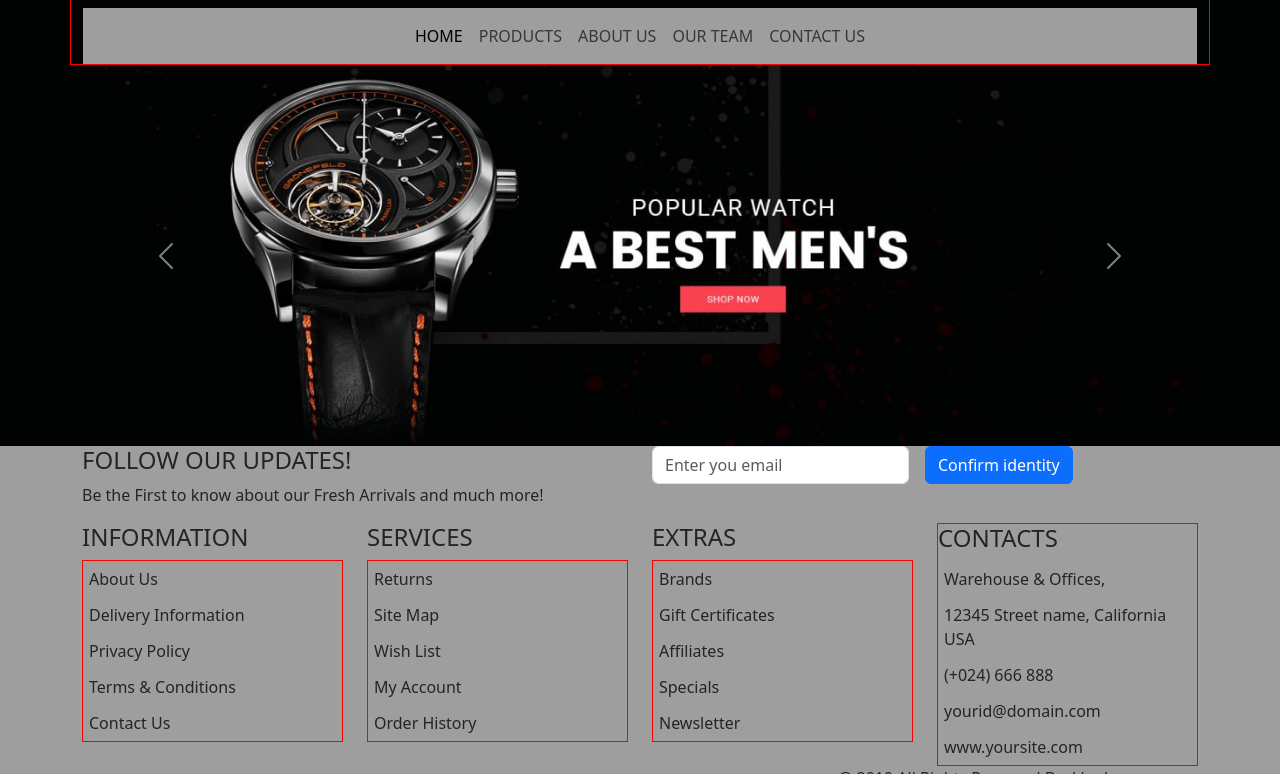
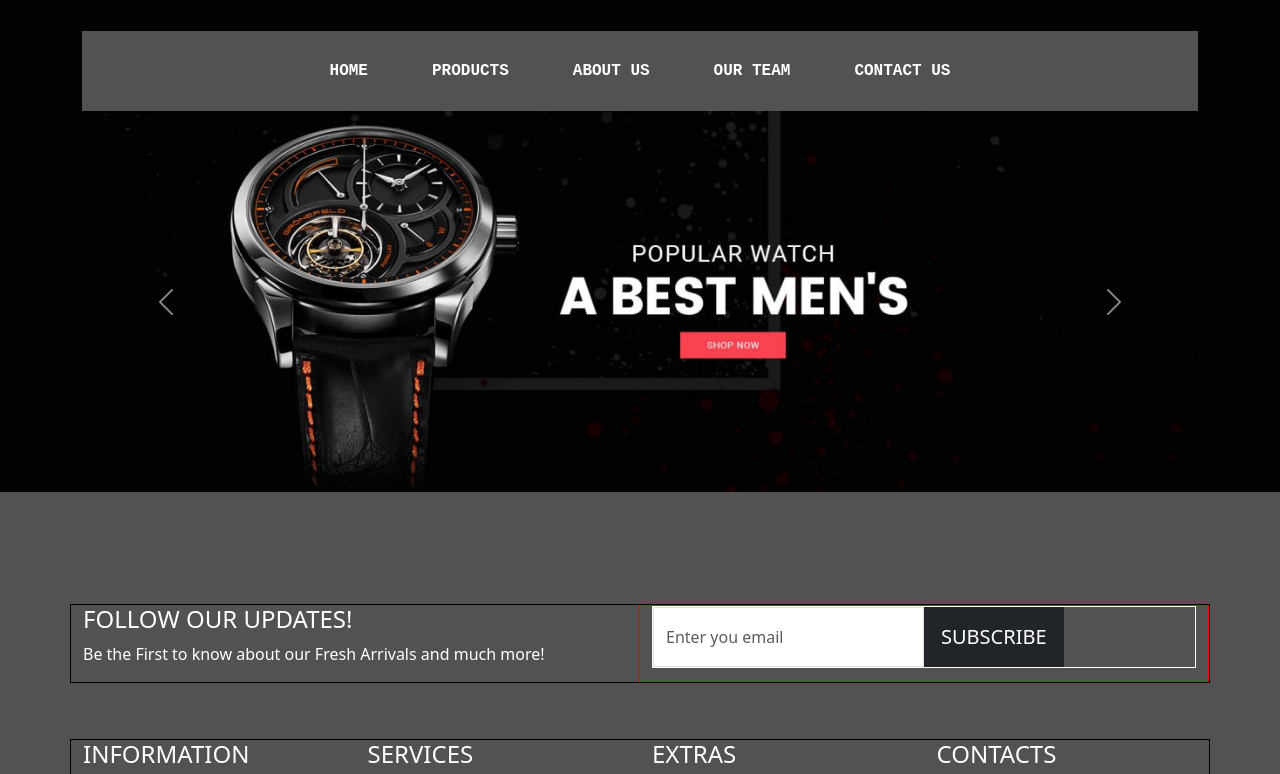
Before and after one commit to captain00007/loja-virtual, a plain HTML site: page index.html in a window 1280 px wide. Shown: the part 114-888 px from the top of the page. Drawn offline with nearby package versions, Linux system fonts and the light colour scheme.

Commit message:
Finished the banner and navbar

```diff
--- a/index.html
+++ b/index.html
@@ -16,7 +16,7 @@
   <body>
     <!--Header-->
     <div class="container header-wrapper">
-      <div class="text-center mb-4">
+      <div class="text-center">
         <a href="#"> <img src="./images/logo.png" alt="Company logo" /></a>
       </div>
       <nav class="navbar navbar-expand-lg" id="navbar-wrapper">
@@ -38,19 +38,19 @@
           >
             <ul class="navbar-nav mr-auto">
               <li class="nav-item">
-                <a class="nav-link active" aria-current="page" href="#">HOME</a>
+                <a class="nav-link active" aria-current="page" href="#">Home</a>
               </li>
               <li class="nav-item">
-                <a class="nav-link" href="#">PRODUCTS</a>
+                <a class="nav-link" href="#">Products</a>
               </li>
               <li class="nav-item">
-                <a class="nav-link" href="#">ABOUT US</a>
+                <a class="nav-link" href="#">About us</a>
               </li>
               <li class="nav-item">
-                <a class="nav-link" href="#">OUR TEAM</a>
+                <a class="nav-link" href="#">Our team</a>
               </li>
               <li class="nav-item">
-                <a class="nav-link" href="#">CONTACT US</a>
+                <a class="nav-link" href="#">Contact us</a>
               </li>
             </ul>
           </div>
@@ -68,13 +68,25 @@
       >
         <div class="carousel-inner">
           <div class="carousel-item active">
-            <img src="/images/banner_2.jpg" class="d-block w-100" alt="Banner image 2" />
+            <img
+              src="/images/banner_2.jpg"
+              class="d-block w-100"
+              alt="Banner image 2"
+            />
           </div>
           <div class="carousel-item">
-            <img src="/images/banner_1.jpg" class="d-block w-100" alt="Banner image 1" />
+            <img
+              src="/images/banner_1.jpg"
+              class="d-block w-100"
+              alt="Banner image 1"
+            />
           </div>
           <div class="carousel-item">
-            <img src="/images/banner_2.jpg" class="d-block w-100" alt="Banner image 2" />
+            <img
+              src="/images/banner_2.jpg"
+              class="d-block w-100"
+              alt="Banner image 2"
+            />
           </div>
         </div>
         <button
@@ -102,15 +114,14 @@
     <!--Footer-->
     <div class="container-fluid footer">
       <div class="container">
-        <div class="row">
+        <div class="row contact-input">
           <div class="col">
             <h4>FOLLOW OUR UPDATES!</h4>
             <p>Be the First to know about our Fresh Arrivals and much more!</p>
           </div>
-          <div class="col">
-            <form class="row g-3">
-              <div class="col-auto">
-                <label for="staticEmail2" class="visually-hidden">Email</label>
+          <div class="col col-teste">
+            <form class="row g-0 row-teste">
+              <div class="col">
                 <input
                   type="text"
                   class="form-control"
@@ -118,15 +129,15 @@
                   placeholder="Enter you email"
                 />
               </div>
-              <div class="col-auto">
-                <button type="submit" class="btn btn-primary mb-3">
-                  Confirm identity
+              <div class="col">
+                <button type="submit" id="btn-subscribe" class="btn btn-dark btn-lg">
+                  Subscribe
                 </button>
               </div>
             </form>
           </div>
         </div>
-        <div class="row">
+        <div class="row teste">
           <div class="col">
             <h4>INFORMATION</h4>
             <ul>
--- a/style.css
+++ b/style.css
@@ -1,33 +1,100 @@
-*{
+* {
     margin: 0;
     padding: 0;
     box-sizing: border-box;
 }
+
 body {
     background-color: rgb(2, 3, 3)
 }
 
 .header-wrapper {
     margin-top: 5vh;
-    border: 1px solid red;
+}
+
+.header-wrapper>div {
+    margin-bottom: 3em;
+}
+
+.header-wrapper li {
+    text-transform: uppercase;
+    font-family: 'Courier New', Courier, monospace;
+    font-weight: 600;
 }
 
 #navbar-wrapper {
-    background-color: #9e9e9e;
+    background-color: #525252;
 }
 
-.footer {}
+#navbarNav {
+    height: 4em;
+}
+
+#navbarNav li {
+    margin: 1.5em;
+}
+
+#navbarNav li a {
+    color: white;
+}
+
+.footer {
+    background-color: #525252;
+    padding-top: 7em;
+    color: white;
+}
+
+.footer input{
+    height: 60px;
+    border-radius: 0%;
+}
+
+#btn-subscribe {
+    height: 60px;
+    border-radius: 0%;
+    text-transform: uppercase;
+}
+
+#btn-subscribe:hover{
+    background-color: #fa4251;
+}
+
+.footer .contact-input {
+    margin-bottom: 3.5em;
+}
+
+.footer .contact-input{
+    border: 1px solid black;
+}
+.col-teste{
+    border: 1px solid red;
+
+}
+.row-teste{
+    border: 1px solid white;
+}
+
+.teste {
+    border: 1px solid black;
+}
 
 .footer ul {
     list-style: none;
     margin: 0;
     padding: 0;
-    border: 1px solid red;
-}
-.footer{
-    background-color: #9e9e9e;
 }
 
+
 .footer ul li {
-    padding: 6px;
+    padding-top: 0.7em;
 }
+
+@media screen and (max-width: 992px) {
+    #navbarNav li {
+        margin: 0.5em;
+    }
+
+    #navbarNav {
+        height: auto;
+    }
+}
```
